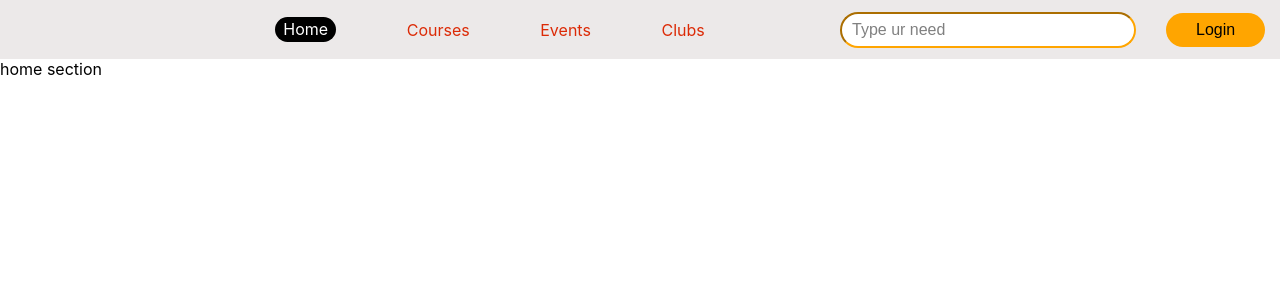
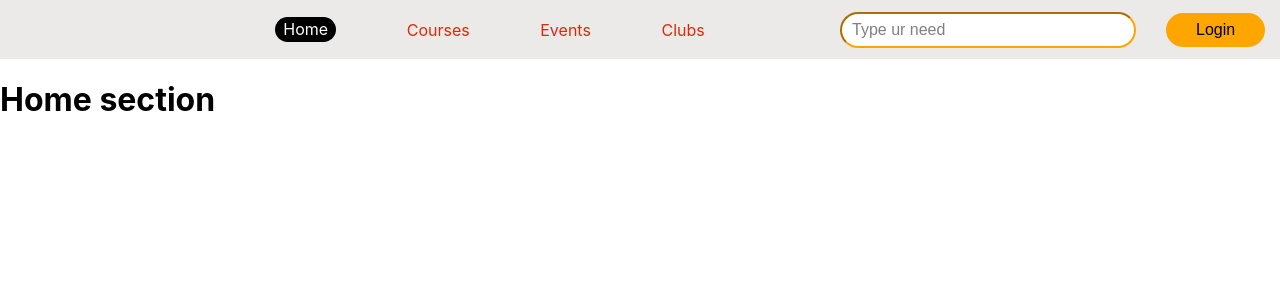
Before and after one commit to suhaas3/React-project-first, a React (Create React App) app in the folder react-project/: page /home in a window 1280 px wide. Shown: the top 300 px of the page. Built offline with nearby package versions, Linux system fonts and the light colour scheme.

Commit message:
sections data change

```diff
--- a/react-project/src/Components/Courses/Courses.js
+++ b/react-project/src/Components/Courses/Courses.js
@@ -3,7 +3,7 @@ import React from "react";
 function Courses() {
 
   return (
-    <div>This is Courses Section</div>
+    <h1>This is Courses Section</h1>
   )
 }
 
--- a/react-project/src/Components/DigitalProducts/DigitalProducts.js
+++ b/react-project/src/Components/DigitalProducts/DigitalProducts.js
@@ -3,7 +3,7 @@ import React from "react";
 function DigitalProducts() {
 
   return (
-    <div>Digital products section</div>
+    <h1>Clubs section</h1>
   )
 }
 
--- a/react-project/src/Components/Home/Home.js
+++ b/react-project/src/Components/Home/Home.js
@@ -3,9 +3,7 @@ import React from "react";
 function Home() {
 
   return (
-    <div>
-      home section
-    </div>
+   <h1>Home section</h1>
   )
 }
 
--- a/react-project/src/Components/Webinars/Webinars.js
+++ b/react-project/src/Components/Webinars/Webinars.js
@@ -3,7 +3,7 @@ import React from "react";
 function Webinars() {
 
   return (
-    <div>This is webinars Section</div>
+    <h1>Events Section</h1>
   )
 }
 
```
